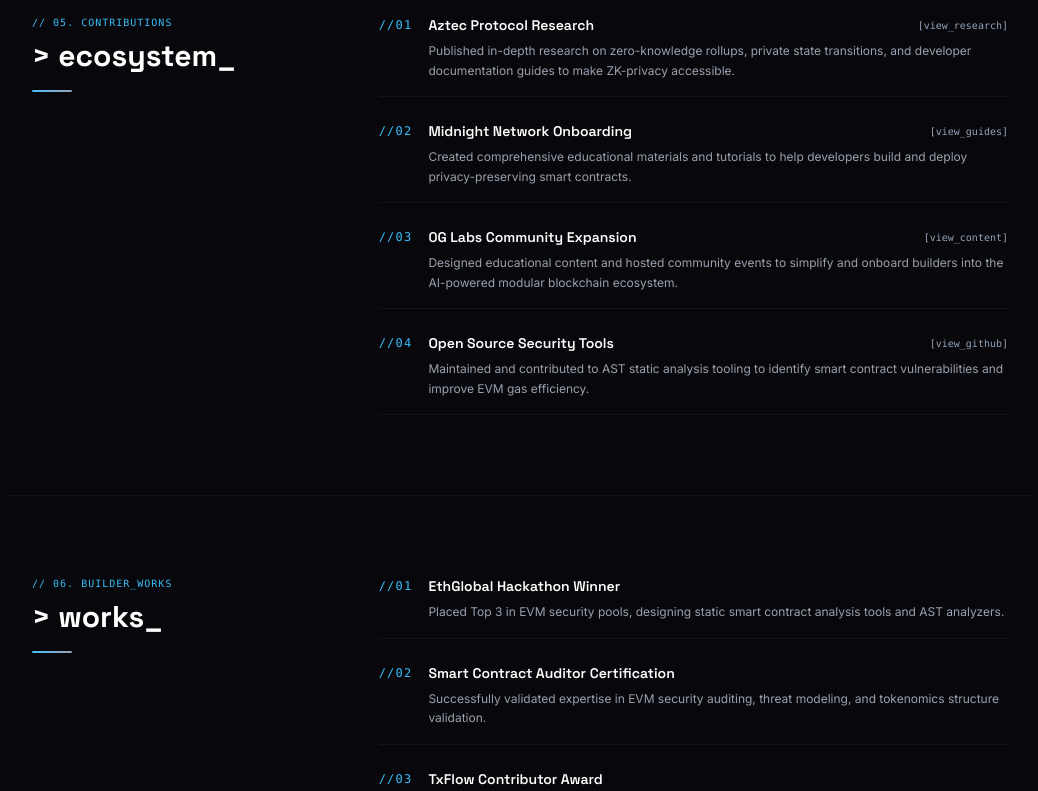
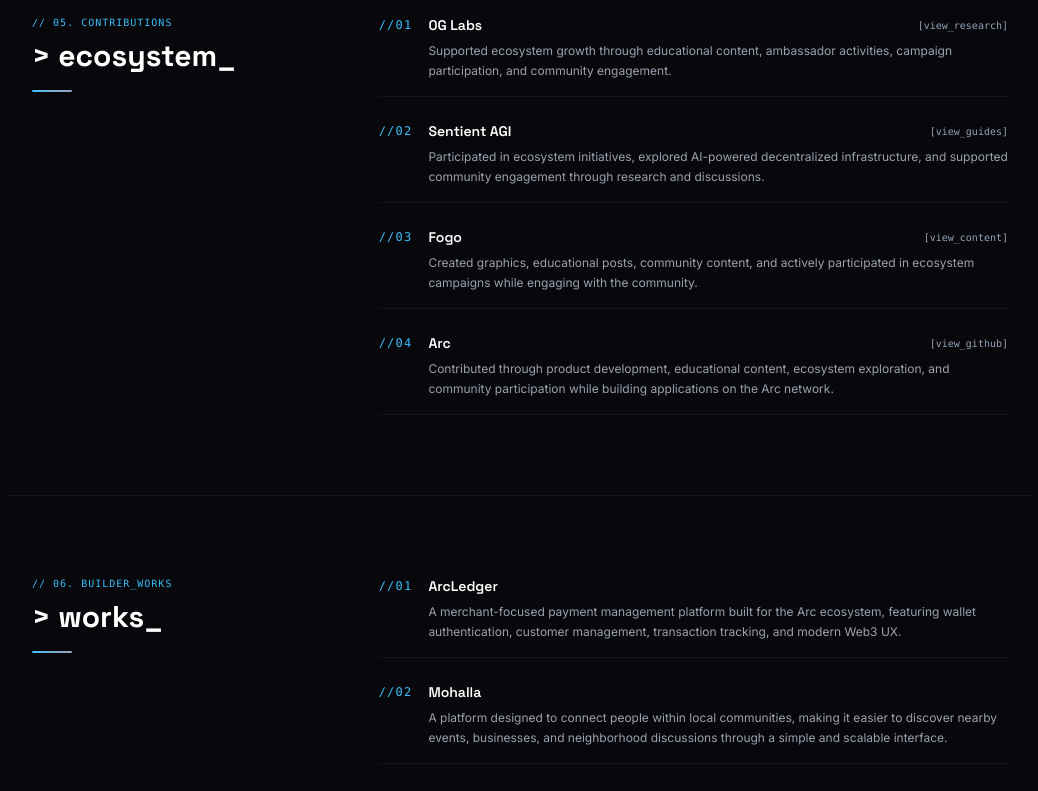
Before and after one commit to shhuubbhh/web3-Portfolio, a React (Vite) app: page / in a window 1280 px wide. Shown: the part 2700-3491 px from the top of the page, without its empty margins (120-1158 px from the left). Built offline with nearby package versions, Linux system fonts and the light colour scheme.

Commit message:
docs: update Builder Works and Ecosystem Contributions content

```diff
--- a/src/components/FeaturedContent.tsx
+++ b/src/components/FeaturedContent.tsx
@@ -12,29 +12,29 @@
 const contributionsData: Contribution[] = [
   {
     index: '01',
-    title: 'Aztec Protocol Research',
-    description: 'Published in-depth research on zero-knowledge rollups, private state transitions, and developer documentation guides to make ZK-privacy accessible.',
+    title: '0G Labs',
+    description: 'Supported ecosystem growth through educational content, ambassador activities, campaign participation, and community engagement.',
     linkText: '[view_research]',
     url: 'https://github.com/shhuubbhh'
   },
   {
     index: '02',
-    title: 'Midnight Network Onboarding',
-    description: 'Created comprehensive educational materials and tutorials to help developers build and deploy privacy-preserving smart contracts.',
+    title: 'Sentient AGI',
+    description: 'Participated in ecosystem initiatives, explored AI-powered decentralized infrastructure, and supported community engagement through research and discussions.',
     linkText: '[view_guides]',
     url: 'https://github.com/shhuubbhh'
   },
   {
     index: '03',
-    title: '0G Labs Community Expansion',
-    description: 'Designed educational content and hosted community events to simplify and onboard builders into the AI-powered modular blockchain ecosystem.',
+    title: 'Fogo',
+    description: 'Created graphics, educational posts, community content, and actively participated in ecosystem campaigns while engaging with the community.',
     linkText: '[view_content]',
     url: 'https://github.com/shhuubbhh'
   },
   {
     index: '04',
-    title: 'Open Source Security Tools',
-    description: 'Maintained and contributed to AST static analysis tooling to identify smart contract vulnerabilities and improve EVM gas efficiency.',
+    title: 'Arc',
+    description: 'Contributed through product development, educational content, ecosystem exploration, and community participation while building applications on the Arc network.',
     linkText: '[view_github]',
     url: 'https://github.com/shhuubbhh'
   }
--- a/src/components/StatsAchievements.tsx
+++ b/src/components/StatsAchievements.tsx
@@ -10,18 +10,18 @@
 const worksData: WorkItem[] = [
   {
     index: '01',
-    title: 'EthGlobal Hackathon Winner',
-    description: 'Placed Top 3 in EVM security pools, designing static smart contract analysis tools and AST analyzers.'
+    title: 'ArcLedger',
+    description: 'A merchant-focused payment management platform built for the Arc ecosystem, featuring wallet authentication, customer management, transaction tracking, and modern Web3 UX.'
   },
   {
     index: '02',
-    title: 'Smart Contract Auditor Certification',
-    description: 'Successfully validated expertise in EVM security auditing, threat modeling, and tokenomics structure validation.'
+    title: 'Mohalla',
+    description: 'A platform designed to connect people within local communities, making it easier to discover nearby events, businesses, and neighborhood discussions through a simple and scalable interface.'
   },
   {
     index: '03',
-    title: 'TxFlow Contributor Award',
-    description: 'Recognized for building extensive validator onboarding documentation and fostering ecosystem community growth.'
+    title: 'PolyScope',
+    description: 'A dashboard concept for tracking prediction markets, on-chain activity, and ecosystem insights with a focus on data visualization and user-friendly analytics.'
   },
   {
     index: '04',
```
